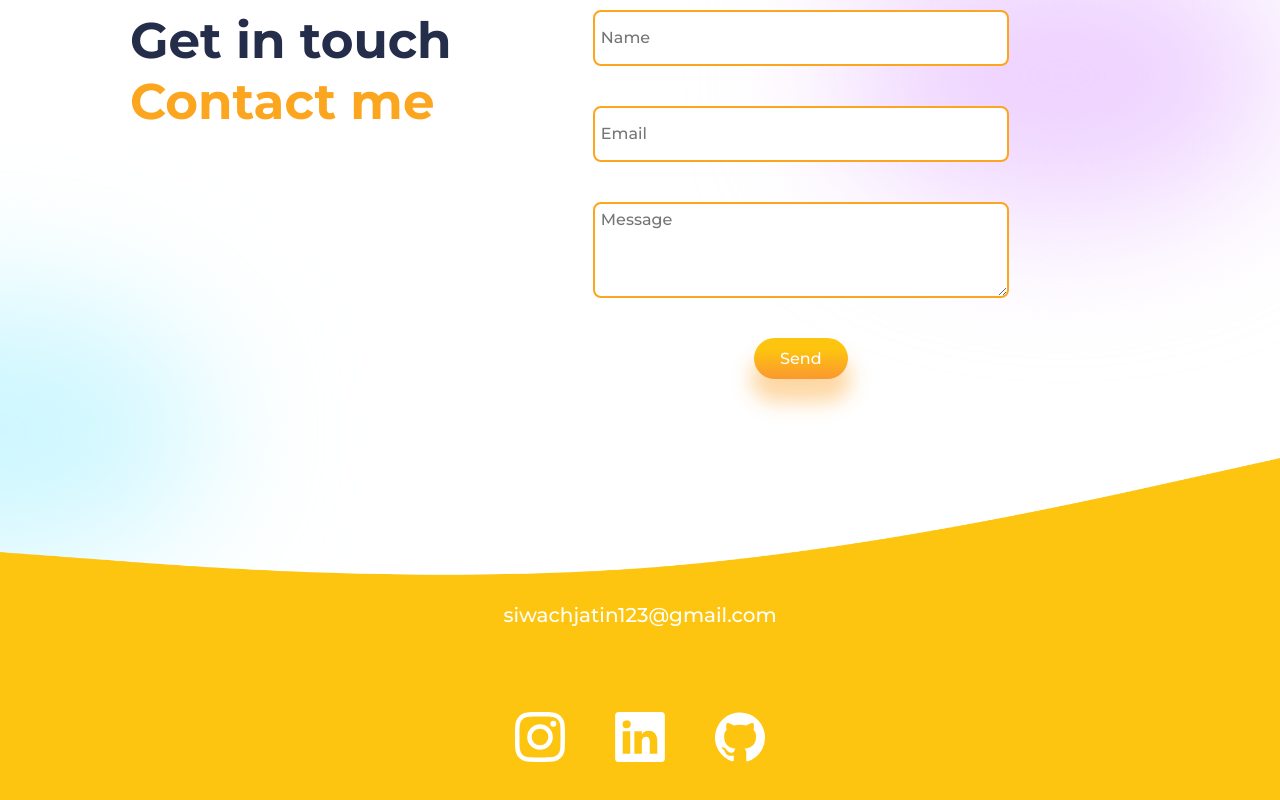
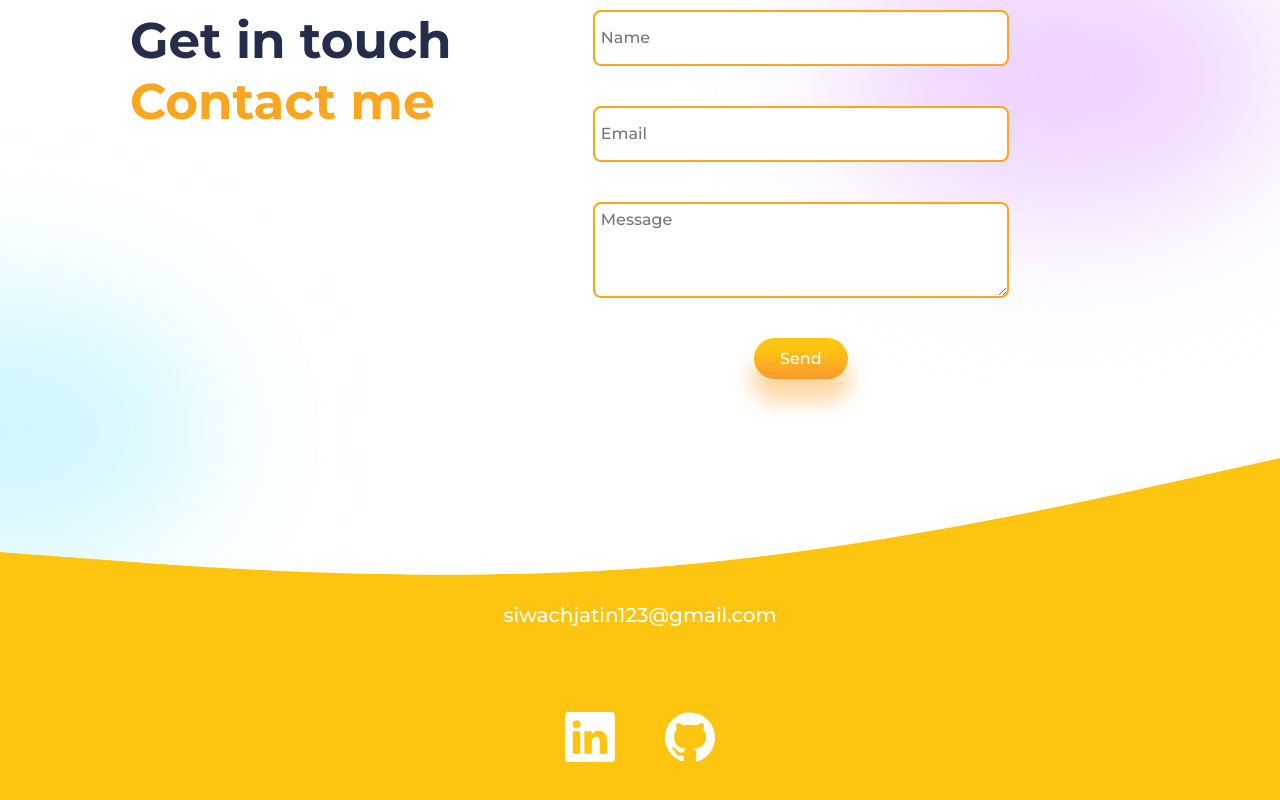
Before and after one commit to GauravSiwach3535/portfolio, a React (Create React App) app: page / in a window 1280 px wide. Shown: the part 4076-4876 px from the top of the page. Built offline with nearby package versions, Linux system fonts and the light colour scheme.

Commit message:
Update Footer.jsx

```diff
--- a/src/Components/Footer/Footer.jsx
+++ b/src/Components/Footer/Footer.jsx
@@ -13,9 +13,7 @@ function Footer() {
         <div className="f-content">
             <span>siwachjatin123@gmail.com</span>
             <div className="f-icons">
-              <a href="https://instagram.com/kaptaan_00026?igshid=NTc4MTIwNjQ2YQ==" rel='noreferrer' target='_blank'>
-                <Insta color='white' size='3rem'/>
-              </a>
+
                 <a href="https://www.linkedin.com/in/gauravsiwach1/" rel='noreferrer' target='_blank'>
                 <LinkedIn color='white' size='3rem'/>
                 </a>
```
